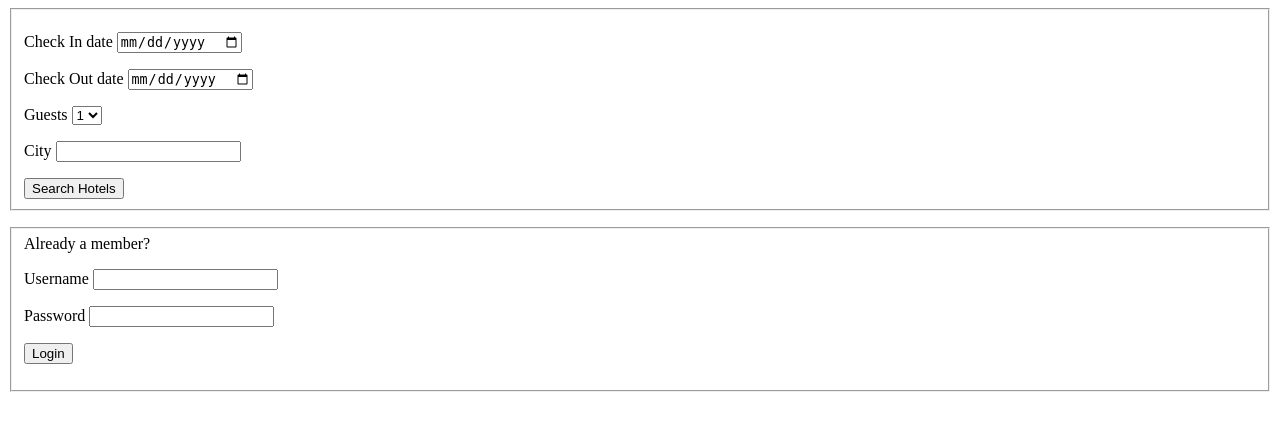
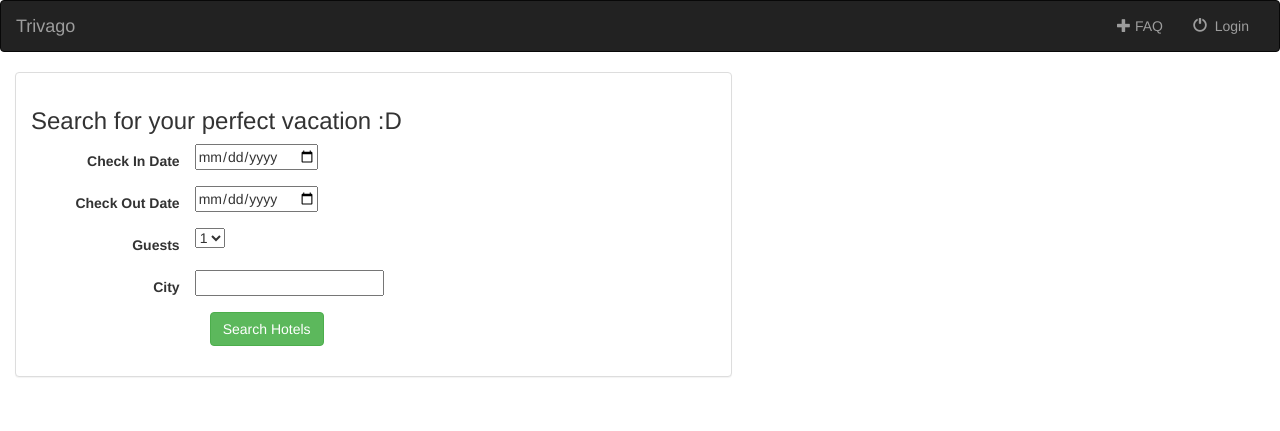
Before and after one commit to akshayrs3/wt2, a Django app: page / in a window 1280 px wide. Shown: the top 431 px of the page. Run offline with Django 3.2, Linux system fonts and the light colour scheme; some libraries are stand-ins or nearby versions.

Commit message:
added login page

```diff
--- a/tourism/main_app/templates/main_app/base.html
+++ b/tourism/main_app/templates/main_app/base.html
@@ -1,53 +1,49 @@
-{% load static %}
-<!-- Bootstrap CDN -->
-<link href="https://maxcdn.bootstrapcdn.com/bootstrap/3.3.6/css/bootstrap.min.css" rel="stylesheet">
-
-<!-- Font Awesome -->
-<link rel="stylesheet" href="https://maxcdn.bootstrapcdn.com/font-awesome/4.3.0/css/font-awesome.min.css">
+<!DOCTYPE html>
+<html lang="en">
 <head>
-<link rel="stylesheet" href="{% static 'main_app/index.css' %}">
-{% block head %}
-{% endblock %}
+  <meta charset="UTF-8">
+  <title>{% block title %}Trivago{% endblock %}</title>
+  {% load staticfiles %}
+  <link rel="stylesheet" href="https://maxcdn.bootstrapcdn.com/bootstrap/3.3.6/css/bootstrap.min.css">
+  <link href='https://fonts.googleapis.com/css?family=Satisfy' rel='stylesheet' type='text/css'>
+  <link rel="stylesheet" type="text/css" href="{% static 'music/style.css' %}"/>
+  <script src="https://ajax.googleapis.com/ajax/libs/jquery/1.12.0/jquery.min.js"></script>
+  <script src="http://maxcdn.bootstrapcdn.com/bootstrap/3.3.6/js/bootstrap.min.js"></script>
 </head>
 
+<body>
+  <nav class="navbar navbar-inverse">
+    <div class="container-fluid">
 
-<body>
-  <nav class="navbar navbar-default navbar-fixed-top" role="navigation">
-    <div class="container">
+      <!-- Header -->
       <div class="navbar-header">
-        <button type="button" class="navbar-toggle" data-toggle="collapse" data-target="#bs-example-navbar-collapse-1">
-          <span class="sr-only">Toggle navigation</span>
+        <button type="button" class="navbar-toggle" data-toggle="collapse" data-target="#topNavBar">
           <span class="icon-bar"></span>
           <span class="icon-bar"></span>
           <span class="icon-bar"></span>
         </button>
+        <a class="navbar-brand" href="{% url 'main_app:Index' %}">Trivago</a>
       </div>
-      <div class="collapse navbar-collapse" id="bs-example-navbar-collapse-1">
+
+      <!-- Items -->
+      <div class="collapse navbar-collapse" id="topNavBar">
         <ul class="nav navbar-nav navbar-right">
-          <li><a href="{% url 'main_app:Index' %}">Home</a></li>
+          <li>
+            <a href="#">
+              <span class="glyphicon glyphicon-plus" aria-hidden="true"></span>&nbsp;FAQ
+            </a>
+          </li>
+          <li>
+            <a href="{% url 'main_app:LoginPage' %}">
+              <span class="glyphicon glyphicon-off" aria-hidden="true"></span>&nbsp; Login
+            </a>
+          </li>
         </ul>
       </div>
 
     </div>
   </nav>
-
-
-  <div id="footer">
-    <div class="navbar navbar-default navbar-fixed-bottom" role="navigation">
-      <div class="container">
-
-        <ul class="nav navbar-nav navbar-left">
-          <li><a href="#">About</a></li>
-        </ul>
-
-        <ul class="nav navbar-nav navbar-right">
-          <li><a href="#">Settings</a></li>
-
-        </ul>
-      </div>
-    </div>
-  </div>
 {% block body %}
 {% endblock %}
-
 </body>
+</html>
--- a/tourism/main_app/templates/main_app/index.html
+++ b/tourism/main_app/templates/main_app/index.html
@@ -1,32 +1,57 @@
+{% extends 'main_app/base.html' %}
 
-<title>Home</title>
 {% block body %}
-  <div class="form-div">
-    <form action="{% url 'main_app:SearchPage' %}" method='POST'
-          id='search-form'> {% csrf_token %}
-      <fieldset>
-        <p>Check In date <input type="date" name="check-in-date"></p>
-        <p>Check Out date <input type="date" name="check-out-date"></p>
-        <p>Guests
+  <div class="container-fluid">
+    <div class="row">
+
+      <div class="col-sm-12 col-md-7">
+        <div class="panel panel-default">
+          <div class="panel-body">
+
+            <h3>Search for your perfect vacation :D</h3>
+
+            <form class="form-horizontal" action="{% url 'main_app:SearchPage' %}"
+            method="post" enctype="multipart/form-data">
+              {% csrf_token %}
+
+              <div class="form-group">
+                <label class="control-label col-sm-3">Check In Date</label>
+                <input col-sm-offset-2 type="date" name="check-in-date">
+              </div>
+
+              <div class="form-group">
+                <label class="control-label col-sm-3">Check Out Date</label>
+                <input type="date" name="check-out-date">
+              </div>
+
+              <div class="form-group">
+                <label class="control-label col-sm-3">Guests</label>
                 <select id="guests" name = "guests">
                   <option value = "1"> 1 </option>
                   <option value = "2"> 2 </option>
                   <option value = "3"> 3 </option>
                   <option value = "4"> 4 </option>
                 </select>
-        </p>
-        <p> City <input type="text" name="city"> </p>
-        <input type="submit" name="search-submit" value="Search Hotels">
-      </fieldset>
-    </form>
-    <fieldset>
-    <form id="login-form" method="POST"> {% csrf_token %}
-      Already a member?
-      <p>Username <input type="text" name="username"></p>
-      <p>Password <input type="password" name="password"></p>
-      <p><input type="submit" name="login-submit" value = "Login"> </p>
-    </form>
-    </fieldset>
               </div>
 
+              <div class="form-group">
+                <label class="control-label col-sm-3">City</label>
+                <input type="text" name="city">
+              </div>
+
+
+              <div class="form-group">
+                <div class="col-sm-offset-3 col-sm-10">
+                  <button type="submit" class="btn btn-success" name="search-submit">
+                  Search Hotels</button>
+                </div>
+              </div>
+            </form>
+
+          </div>
+        </div>
+      </div>
+
+    </div>
+  </div>
 {% endblock %}
--- a/tourism/main_app/urls.py
+++ b/tourism/main_app/urls.py
@@ -5,5 +5,6 @@
 
 urlpatterns = [
     path('', views.Index.as_view(), name = 'Index'),
-    path('search_page', views.SearchPage.as_view(), name = 'SearchPage')
+    path('search_page', views.SearchPage.as_view(), name='SearchPage'),
+    path('login_page', views.LoginPage.as_view(), name='LoginPage'),
 ]
--- a/tourism/main_app/views.py
+++ b/tourism/main_app/views.py
@@ -24,8 +24,8 @@
 
 	def post(self, request):
 		city = request.POST.get("city", " ")
-		check_in = request.POST.get("check-in-date", " ")
-		check_out = request.POST.get("check-out-date", " ")
+		#check_in = request.POST.get("check-in-date", " ")
+		#check_out = request.POST.get("check-out-date", " ")
 		hotels = list(Hotel.objects.all())
 		results = []
 		for hotel in hotels:
@@ -33,3 +33,6 @@
 			if city.lower() in hotel.lower():
 				results.append(hotel)
 		return render(request, self.template_name, {'results':results})
+
+class LoginPage(TemplateView):
+	template_name = 'main_app/login_page.html'
```
Also changed, not shown: tourism/main_app/templates/main_app/login_page.html (added, +27 -0 lines), tourism/main_app/templates/main_app/search_page.html (+7 -2 lines), 10 other files. Lines whose indentation alone changed are shown as unchanged.
